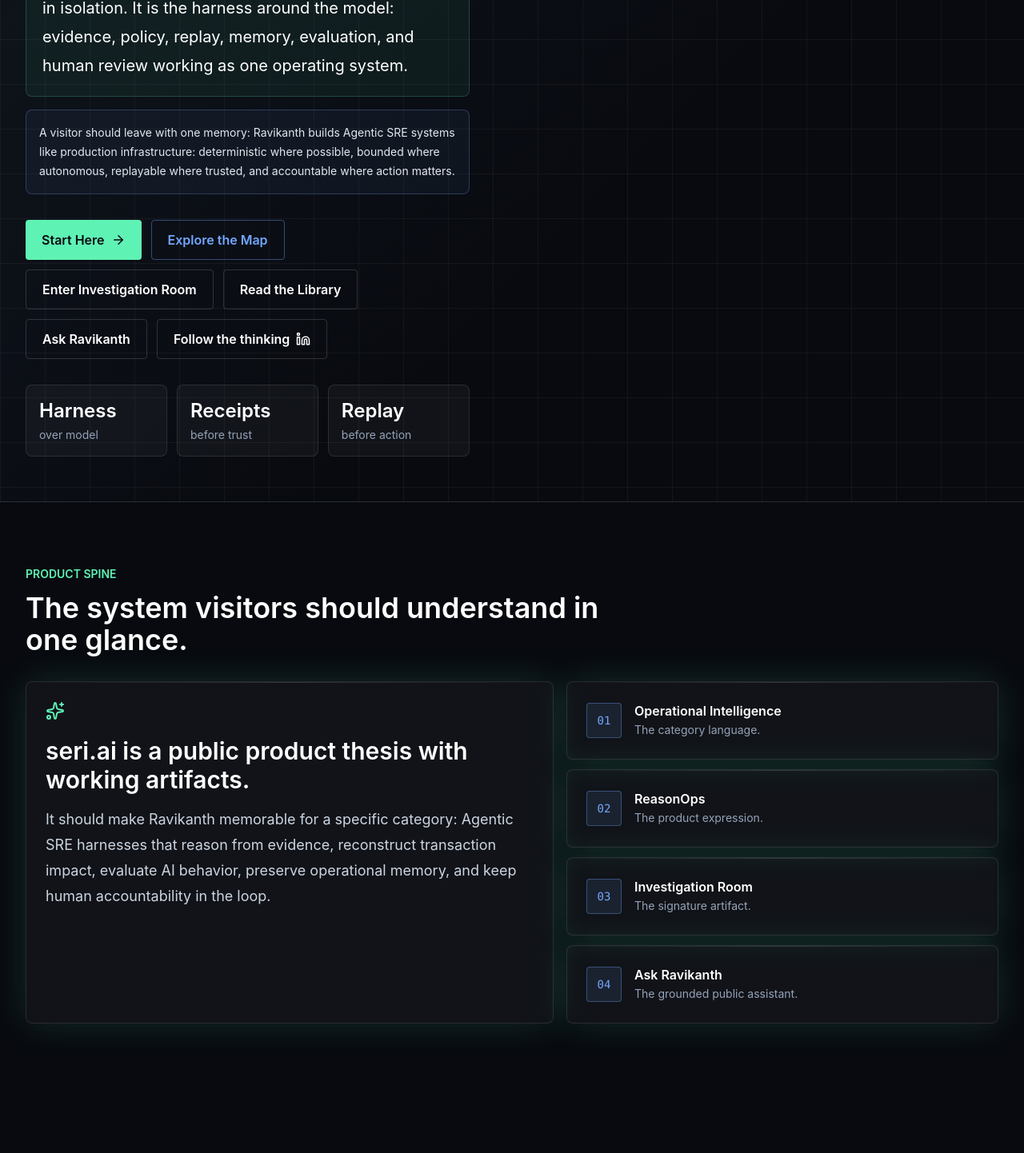
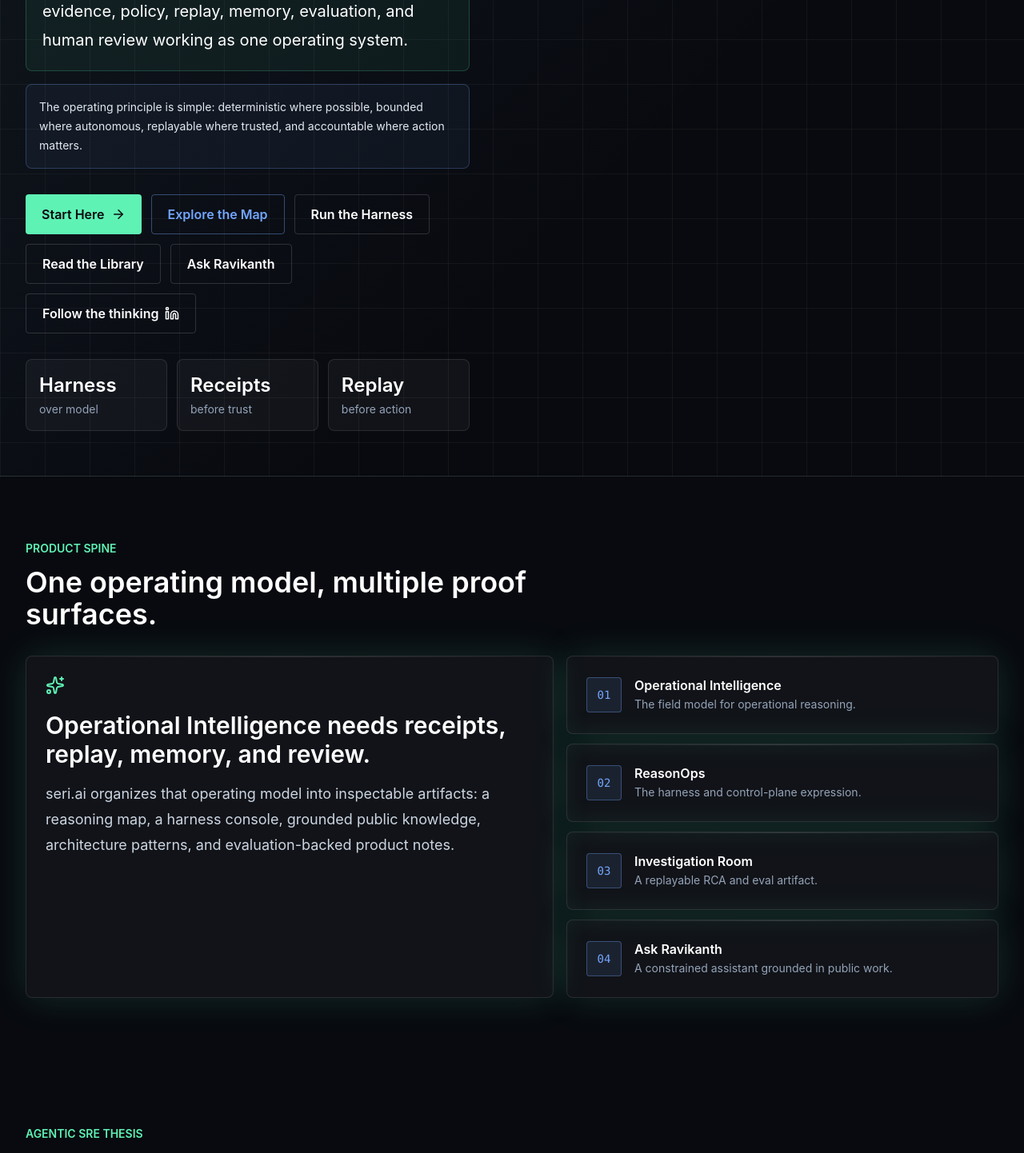
Before and after one commit to rseri17-code/seri-ai, a Next.js app: page / in a window 1280 px wide. Shown: the part 920-2362 px from the top of the page at 80% size. Built offline with nearby package versions, Linux system fonts and the light colour scheme; no server answers.

Commit message:
Make homepage product-facing

```diff
--- a/app/layout.tsx
+++ b/app/layout.tsx
@@ -7,7 +7,7 @@
 export const metadata: Metadata = {
   title: "seri.ai | The home of Operational Intelligence",
   description:
-    "A public product lab, knowledge base, and operating system for Operational Intelligence: the reasoning layer between enterprise telemetry and human decision.",
+    "A public operating system for Operational Intelligence: evidence-backed Agentic SRE harnesses, replayable incident reasoning, and human-reviewed action.",
   metadataBase: new URL(process.env.NEXT_PUBLIC_SITE_URL ?? "https://seri.ai"),
   openGraph: {
     title: "seri.ai | Operational Intelligence",
--- a/app/page.tsx
+++ b/app/page.tsx
@@ -36,7 +36,7 @@
                 Explore the Map
               </Link>
               <Link href="/investigation-room" className="inline-flex items-center gap-2 rounded border border-white/15 px-5 py-3 font-semibold text-white">
-                Enter Investigation Room
+                Run the Harness
               </Link>
               <Link href="/library" className="inline-flex items-center gap-2 rounded border border-white/15 px-5 py-3 font-semibold text-white">
                 Read the Library
@@ -74,22 +74,22 @@
         </div>
       </section>
 
-      <Section eyebrow="Product spine" title="The system visitors should understand in one glance.">
+      <Section eyebrow="Product spine" title="One operating model, multiple proof surfaces.">
         <div className="grid gap-4 lg:grid-cols-[1.1fr_0.9fr]">
           <Card className="border-mint/25 bg-mint/[0.045]">
             <Sparkles className="mb-5 text-mint" />
-            <h3 className="text-3xl font-semibold text-white">seri.ai is a public product thesis with working artifacts.</h3>
+            <h3 className="text-3xl font-semibold text-white">Operational Intelligence needs receipts, replay, memory, and review.</h3>
             <p className="mt-4 text-lg leading-8 text-slate-300">
-              It should make Ravikanth memorable for a specific category: Agentic SRE harnesses that reason from evidence,
-              reconstruct transaction impact, evaluate AI behavior, preserve operational memory, and keep human accountability in the loop.
+              seri.ai organizes that operating model into inspectable artifacts: a reasoning map, a harness console,
+              grounded public knowledge, architecture patterns, and evaluation-backed product notes.
             </p>
           </Card>
           <div className="grid gap-3">
             {[
-              ["01", "Operational Intelligence", "The category language."],
-              ["02", "ReasonOps", "The product expression."],
-              ["03", "Investigation Room", "The signature artifact."],
-              ["04", "Ask Ravikanth", "The grounded public assistant."]
+              ["01", "Operational Intelligence", "The field model for operational reasoning."],
+              ["02", "ReasonOps", "The harness and control-plane expression."],
+              ["03", "Investigation Room", "A replayable RCA and eval artifact."],
+              ["04", "Ask Ravikanth", "A constrained assistant grounded in public work."]
             ].map(([number, title, text]) => (
               <Card key={title} className="flex items-center gap-4 p-4">
                 <span className="grid h-11 w-11 shrink-0 place-items-center rounded border border-signal/35 bg-signal/10 font-mono text-sm text-signal">{number}</span>
@@ -129,7 +129,7 @@
         </div>
       </Section>
 
-      <Section eyebrow="Builder DNA" title="This is what reflects Ravikanth.">
+      <Section eyebrow="Operating model" title="How the harness earns trust.">
         <div className="grid gap-4 lg:grid-cols-[0.95fr_1.05fr]">
           <Card className="border-signal/30 bg-signal/[0.055]">
             <ShieldCheck className="mb-5 text-signal" />
@@ -170,7 +170,7 @@
         </div>
       </Section>
 
-      <Section eyebrow="Living product" title="A public Operational Intelligence knowledge platform.">
+      <Section eyebrow="Living system" title="Operational Intelligence as an inspectable product surface.">
         <div className="grid gap-4 md:grid-cols-3">
           {operationalIntelligenceSystem.loop.map((item, index) => (
             <Link key={item.href} href={item.href}>
@@ -185,7 +185,7 @@
         </div>
       </Section>
 
-      <Section eyebrow="Executive path" title="If you only have five minutes, start here.">
+      <Section eyebrow="Executive path" title="Inspect the thesis in five minutes.">
         <div className="executive-rail rounded-lg border border-white/10 p-3">
           <div className="grid gap-3 md:grid-cols-4">
           {[
@@ -207,7 +207,7 @@
         </div>
       </Section>
 
-      <Section eyebrow="Ravikanth's operating system" title="A point of view visitors can remember.">
+      <Section eyebrow="Operating laws" title="The rules behind the system.">
         <div className="grid gap-3 md:grid-cols-5">
           {site.operatingSystem.map((belief, index) => (
             <Card key={belief} className="h-full">
@@ -218,7 +218,7 @@
         </div>
       </Section>
 
-      <Section eyebrow="Follow the work" title="Understand what Ravikanth is posting and building.">
+      <Section eyebrow="Follow the work" title="Track the thinking in public.">
         <Card className="grid gap-6 md:grid-cols-[1fr_auto] md:items-center">
           <div>
             <Linkedin className="mb-4 text-signal" />
@@ -239,17 +239,17 @@
         </Card>
       </Section>
 
-      <Section eyebrow="Signature artifact" title="AI Incident Investigation Room">
+      <Section eyebrow="Signature artifact" title="ReasonOps Harness Console">
         <Card className="grid gap-8 lg:grid-cols-[0.8fr_1.2fr]">
           <div>
             <ClipboardCheck className="mb-5 text-signal" />
-            <h3 className="text-3xl font-semibold text-white">Step through Ravikanth&apos;s evidence-first investigation model.</h3>
+            <h3 className="text-3xl font-semibold text-white">Run a public-safe incident through evidence, replay, branch comparison, and eval.</h3>
             <p className="mt-4 leading-7 text-slate-300">
-              The Investigation Room turns the site from a profile into a product experience: evidence board, transaction timeline,
-              hypothesis ranking, reviewable RCA, and an evaluation rubric.
+              The console produces an exportable RCA packet with evidence receipts, timeline reconstruction,
+              selected recommendation, branch comparison, release gate, and public-safe boundary.
             </p>
             <Link href="/investigation-room" className="mt-6 inline-flex items-center gap-2 rounded bg-signal px-5 py-3 font-semibold text-ink">
-              Enter Investigation Room <ArrowRight size={18} />
+              Run the Harness <ArrowRight size={18} />
             </Link>
           </div>
           <div className="grid gap-3">
--- a/app/simulator/simulator.tsx
+++ b/app/simulator/simulator.tsx
@@ -517,8 +517,8 @@
             </div>
             <h2 className="mt-3 text-3xl font-semibold text-white md:text-5xl">Turn operational noise into a reviewable decision.</h2>
             <p className="mt-3 max-w-3xl text-base leading-7 text-slate-300 md:text-lg md:leading-8">
-              A public-safe incident room that demonstrates Ravikanth&apos;s operating model: evidence intake, transaction replay,
-              hypothesis ranking, human review, and eval-gated trust.
+              A public-safe harness console for evidence intake, transaction replay, hypothesis ranking,
+              branch comparison, human review, and eval-gated trust.
             </p>
             <div className="mt-5 grid gap-2 md:grid-cols-3">
               {scenarios.map((scenario) => {
--- a/content/site.ts
+++ b/content/site.ts
@@ -6,11 +6,11 @@
   tagline: "Agentic SRE harnesses for evidence-backed, self-healing operations.",
   positioning: "The public home of evidence-backed Agentic SRE.",
   description:
-    "seri.ai is Ravikanth Seri's public product lab for Operational Intelligence: deterministic Agentic SRE harnesses, evidence receipts, replayable reasoning, operational memory, confidence calibration, and human review for AI-native enterprise operations.",
+    "seri.ai is a field lab for Operational Intelligence: evidence graphs, replayable incident reasoning, evaluation gates, operational memory, and human-approved action for AI-native enterprise operations.",
   brandBelief:
     "The next enterprise advantage is not a smarter model in isolation. It is the harness around the model: evidence, policy, replay, memory, evaluation, and human review working as one operating system.",
   productPromise:
-    "A visitor should leave with one memory: Ravikanth builds Agentic SRE systems like production infrastructure: deterministic where possible, bounded where autonomous, replayable where trusted, and accountable where action matters.",
+    "The operating principle is simple: deterministic where possible, bounded where autonomous, replayable where trusted, and accountable where action matters.",
   operatingSystem: [
     "Evidence before conclusions",
     "Transactions before isolated signals",
@@ -82,9 +82,9 @@
 };
 
 export const builderDna = {
-  title: "What makes Ravikanth's work different",
+  title: "The operating model",
   thesis:
-    "Ravikanth is not trying to make a chatbot for operations. He is building Agentic SRE harnesses that can investigate, prove, remember, replay, self-correct, and improve.",
+    "This is not a chatbot layer for operations. It is a harness model for systems that investigate, prove, remember, replay, self-correct, and improve.",
   publicSafeSource:
     "This language is distilled from public-safe product work around AI-native incident investigation and operational control planes. It avoids internal employer systems, proprietary names, screenshots, logs, and confidential architecture.",
   principles: [
@@ -538,12 +538,12 @@
 export const projects: Project[] = [
   {
     slug: "ai-incident-investigation-simulator",
-    name: "AI Incident Investigation Simulator",
-    status: "Prototype",
-    summary: "An interactive artifact that demonstrates Ravikanth's evidence-first approach to AI-native incident investigation.",
-    capabilities: ["timeline reconstruction", "hypothesis ranking", "RCA evaluation", "human review"],
+    name: "ReasonOps Harness Console",
+    status: "Production Pattern",
+    summary: "A public-safe control-plane artifact for evidence-backed incident reasoning, branch comparison, and RCA evaluation.",
+    capabilities: ["timeline reconstruction", "hypothesis ranking", "branch comparison", "exportable RCA packet"],
     detail:
-      "A public-safe simulator where visitors step through signals, transaction impact, topology clues, hypotheses, confidence, evaluation checks, and reviewable next actions without exposing internal logs or confidential architecture."
+      "A public-safe harness console where visitors run operational scenarios through signals, transaction impact, topology clues, hypotheses, confidence movement, branch comparison, eval gates, and exportable RCA packets without exposing internal logs or confidential architecture."
   },
   {
     slug: "operational-intelligence-copilot",
--- a/public/eval-report.json
+++ b/public/eval-report.json
@@ -64,7 +64,7 @@
     "The knowledge base intentionally excludes confidential implementation details, so some questions will be refused or marked uncovered.",
     "Richer answer scoring should add model-judged qualitative grading once production AI keys are configured."
   ],
-  "generatedAt": "2026-07-06T18:36:40.587Z",
+  "generatedAt": "2026-07-07T03:34:26.429Z",
   "fixtureCount": 5,
   "passingFixtures": 5
 }
```
